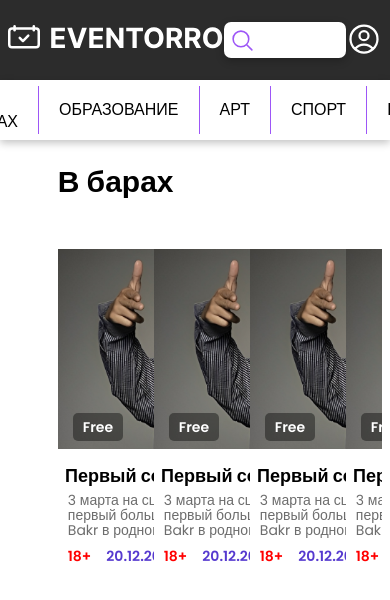
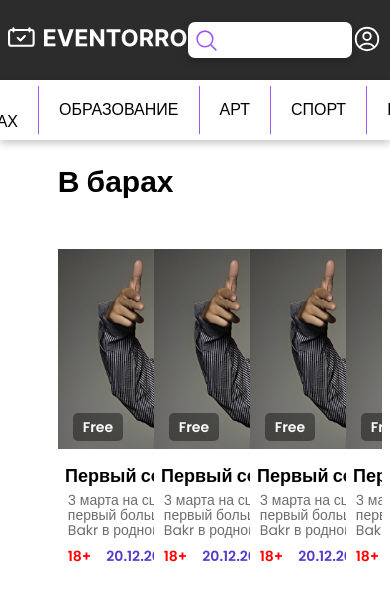
Before and after one commit to amangeldi0/eventero, a React (Vite) app: page / in a window 390 px wide. Shown: the top 600 px of the page. Built offline with nearby package versions, Linux system fonts and the light colour scheme.

Commit message:
split code, adaptive Navbar

```diff
--- a/src/widgets/Navbar/Navbar.module.scss
+++ b/src/widgets/Navbar/Navbar.module.scss
@@ -43,6 +43,11 @@
     height: 36px;
     cursor: pointer;
     color: var(--secondary-color);
+
+    @media (max-width: 768px) {
+        width: 30px;
+        height: 30px;
+    }
 }
 
 .layout {
@@ -87,9 +92,22 @@
 .LogoIcon{
     margin-top: 3px;
     color: var(--secondary-color);
+
+    @media (max-width: 768px) {
+        width: 180px;
+        height: 30px;
+    }
 }
 
 .UserButton{
     all: unset;
     cursor: pointer;
 }
+
+
+.icons {
+    display: flex;
+    align-items: center;
+    justify-content: center;
+    gap: 10px;
+}
```
